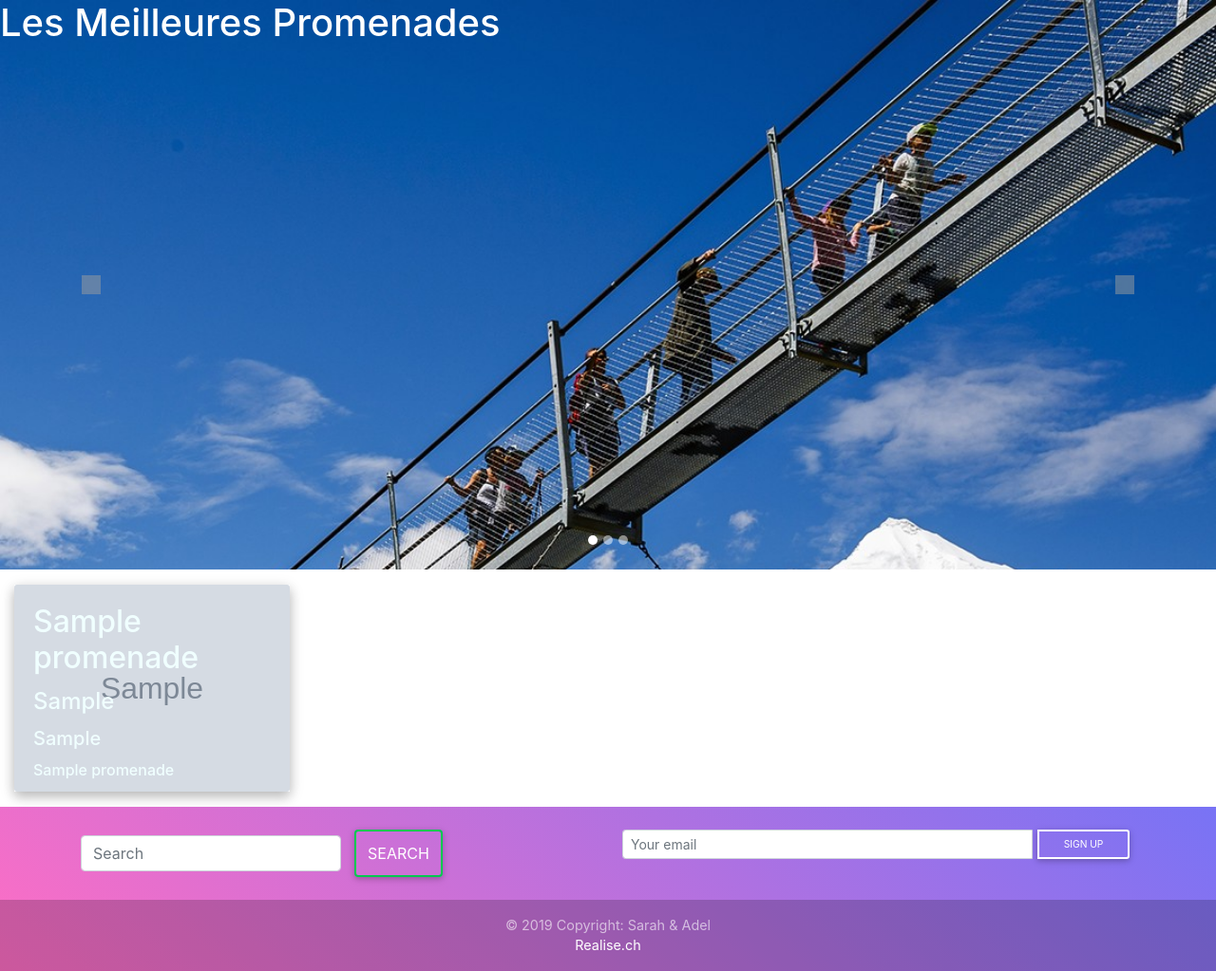
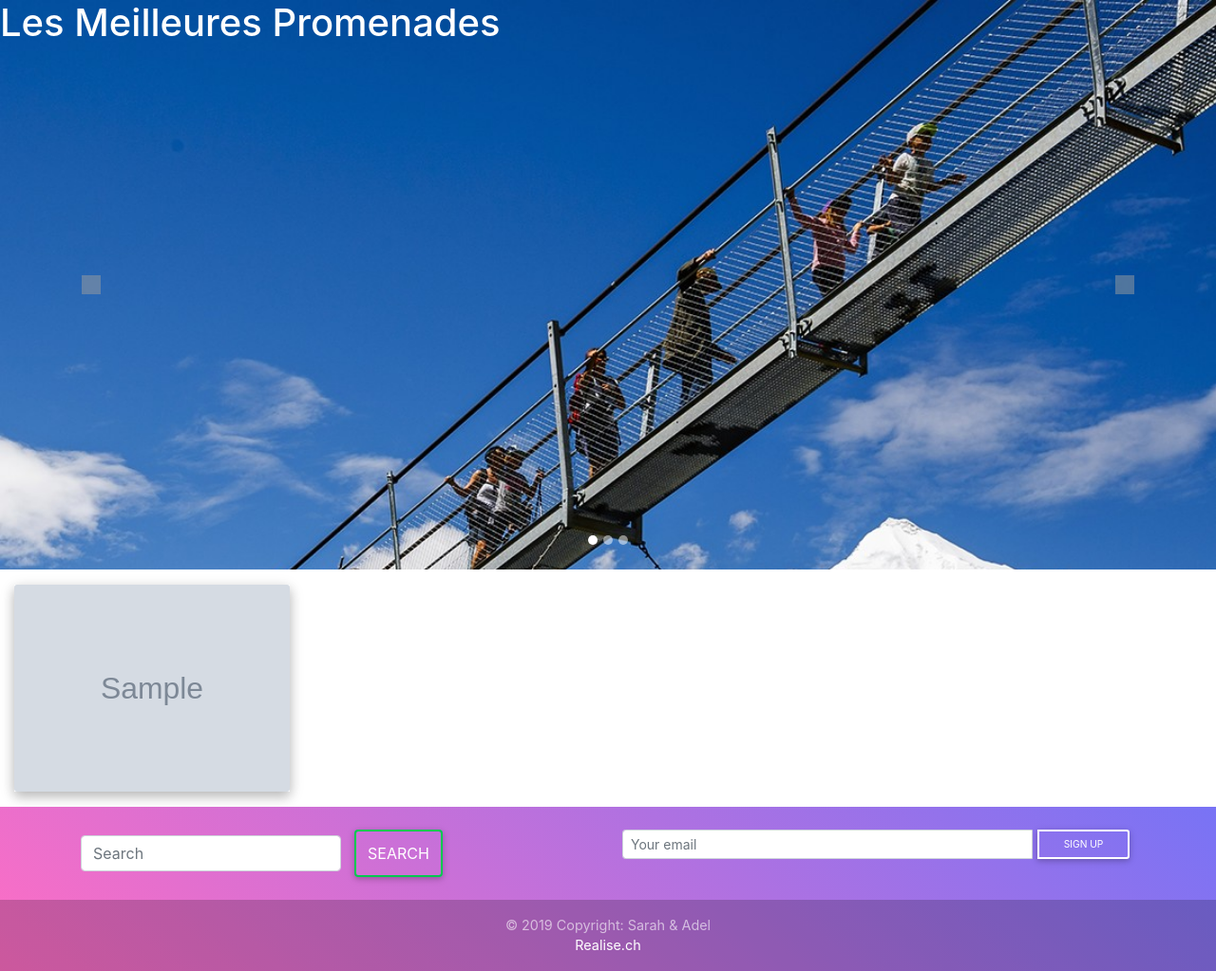
Before and after one commit to ramosarah/projet6, a PHP site: page / in a window 1280 px wide. Shown: the part 134-1157 px from the top of the page at 95% size. Run offline with PHP 8.4, Linux system fonts and the light colour scheme; tables that the repository leaves empty or names only in its code hold one stand-in row (values such as "Sample post"); grey boxes marked "Sample" are stand-in pictures; some libraries are stand-ins or nearby versions; grey boxes are pictures that could not be loaded.

Commit message:
Animation zoom hidden text hover pix grid

```diff
--- a/www/index.php
+++ b/www/index.php
@@ -2,9 +2,9 @@
 require_once 'database.php';
 $database = new Database;
 
-if (isset($_GET["search"])){
+if (isset($_GET["search"])) {
     $search = $_GET["search"];
-}else{
+} else {
     $search = "";
 }
 $promenade = $database->searchBalade($search);
@@ -81,17 +81,17 @@ $promenade = $database->searchBalade($search);
 
                 <div class="col-xl-3 col-lg-6 col-xs-12 view overlay zoom">
 
-                <div class='view overlay z-depth-1-half  mt-3 mb-3 overlay-image'>
-                <a href='afficherPromenade.php?id=<?php echo $ballade->getId()?>'>
-                <img class='card-img overlay-image img-fluid hoverable' src='<?php echo $ballade->getImg()?>'>
+                    <div class='view overlay z-depth-1-half  mt-3 mb-3 '>
+                        <a href='afficherPromenade.php?id=<?php echo $ballade->getId() ?>'>
+                            <img class='card-img img-fluid hoverable' src='<?php echo $ballade->getImg() ?>'>
 
-                <div class='card-body card-img-overlay'>
+                            <div class='card-body card-img-overlay mask flex'>
                                 <h2 class='card-title'><?php echo $ballade->getTitre() ?></h2>
-                <h4 class='card-title'><?php echo $ballade->getPays()?></h4>
-                <h5 class='card-title'><?php echo $ballade->getVille()?></h5>
-                <h6 class='card-title'><?php echo $ballade->getNom()?></h6>
-                <h6 class='card-title'><?php echo $ballade->getZip()?></h6>
-                <p class='card-text text-white'><?php echo $ballade->getDescr()?></p><br>
+                                <h4 class='card-title'><?php echo $ballade->getPays() ?></h4>
+                                <h5 class='card-title'><?php echo $ballade->getVille() ?></h5>
+                                <h6 class='card-title'><?php echo $ballade->getNom() ?></h6>
+                                <h6 class='card-title'><?php echo $ballade->getZip() ?></h6>
+                                <p class='card-text text-white'><?php echo $ballade->getDescr() ?></p><br>
                             </div>
                         </a>
                     </div>
--- a/www/style.css
+++ b/www/style.css
@@ -26,12 +26,7 @@
 .nav-link{
     font-size: xx-large ;
 }
-.nav-link:hover{
-    color: blue;
-}
-.card-title{
-    color: azure;
-}
+
 
 
 
```
Lines whose indentation alone changed are shown as unchanged.
